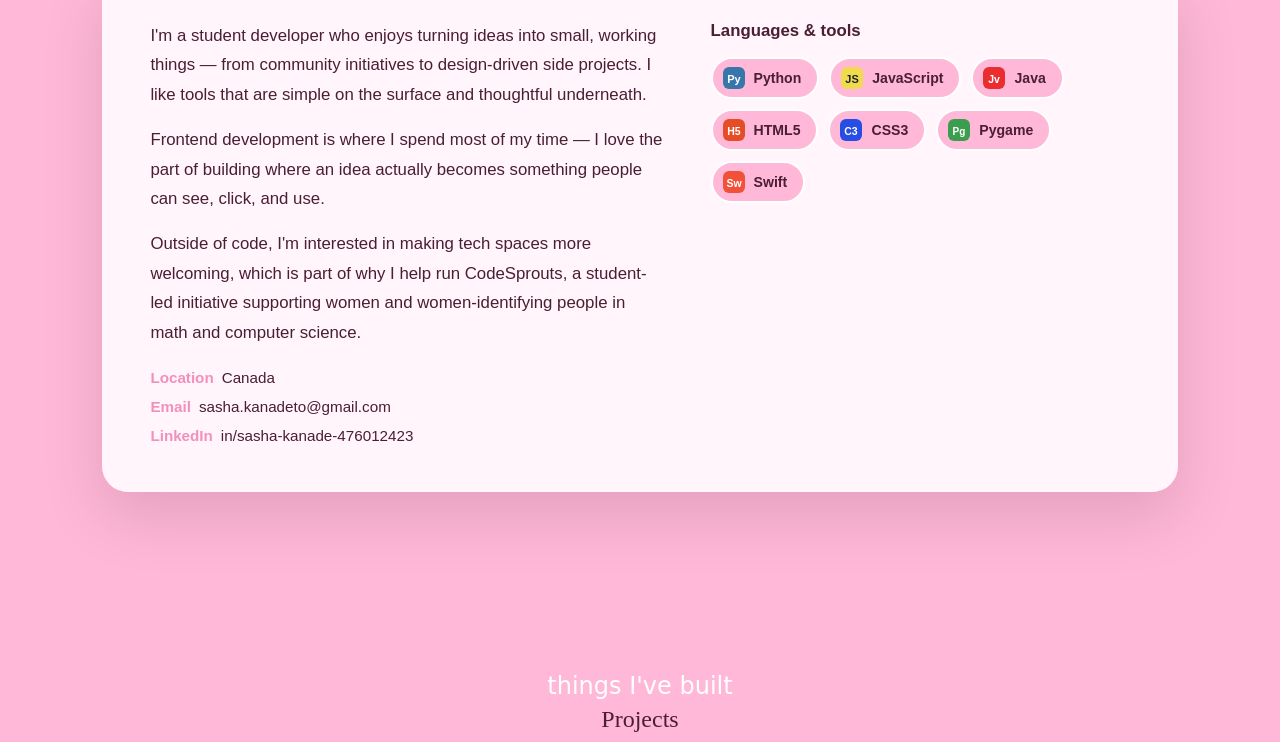
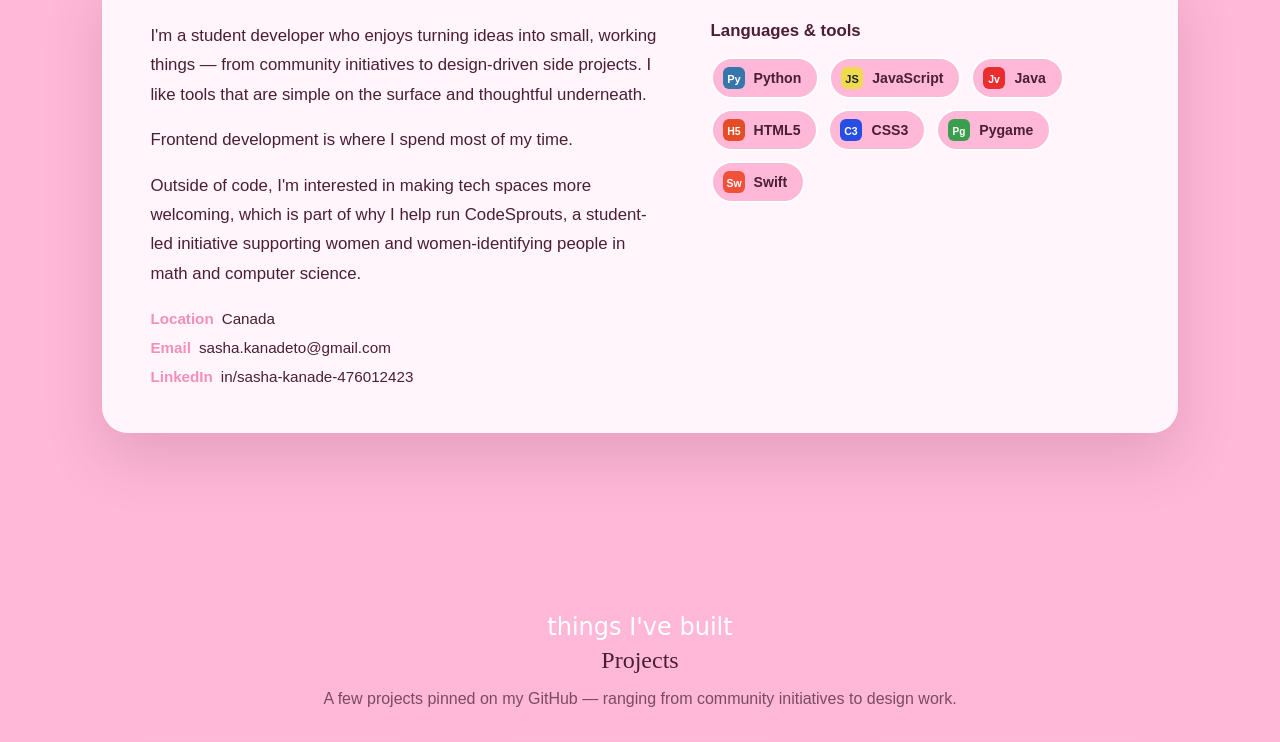
Before and after one commit to SashaKanade/Portfoilo, a plain HTML site: page index.html in a window 1280 px wide. Shown: the part 980-1722 px from the top of the page. Drawn offline with Linux system fonts and the light colour scheme; a web font is replaced by a local one.

Commit message:
Update index.html

```diff
--- a/index.html
+++ b/index.html
@@ -208,7 +208,7 @@
       <div class="about-card">
         <div class="about-text">
           <p>I'm a student developer who enjoys turning ideas into small, working things — from community initiatives to design-driven side projects. I like tools that are simple on the surface and thoughtful underneath.</p>
-          <p>Frontend development is where I spend most of my time — I love the part of building where an idea actually becomes something people can see, click, and use.</p>
+          <p>Frontend development is where I spend most of my time.</p>
           <p>Outside of code, I'm interested in making tech spaces more welcoming, which is part of why I help run CodeSprouts, a student-led initiative supporting women and women-identifying people in math and computer science.</p>
           <div class="facts">
             <div><span class="k">Location</span>Canada</div>
```
